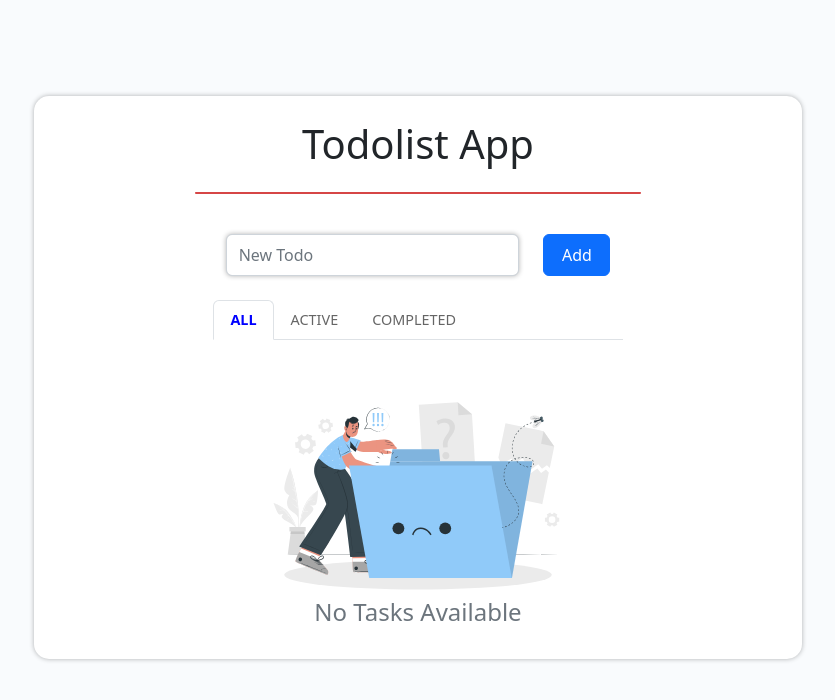
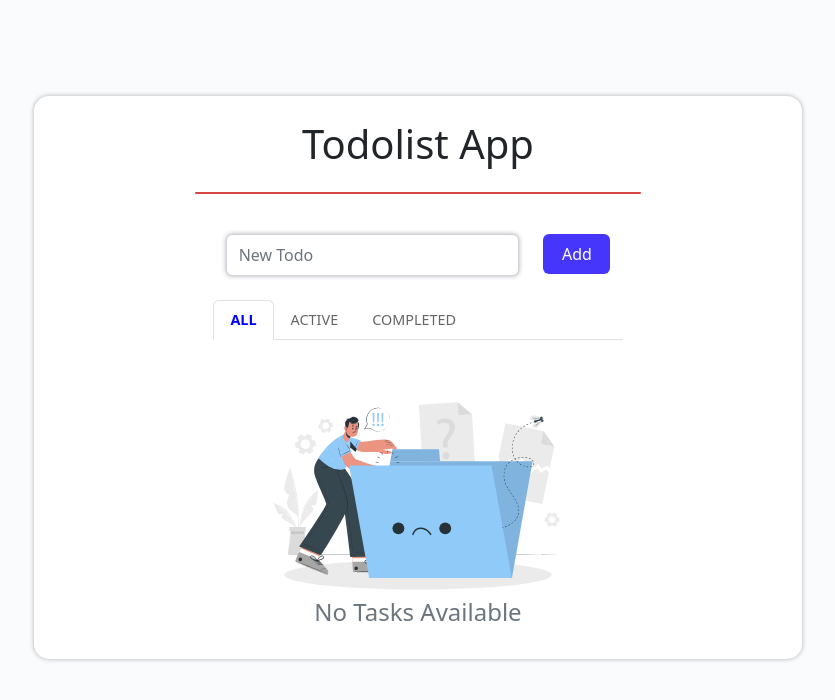
Before and after one commit to royanlord/skilvul-todolist-app, a React (Vite) app: page / in a window 1280 px wide. Shown: the top 700 px of the page, without its empty margins (222-1057 px from the left). Built offline with nearby package versions, Linux system fonts and the light colour scheme.

Commit message:
modify n restyle btn add n update

```diff
--- a/src/App.css
+++ b/src/App.css
@@ -20,6 +20,22 @@ body {
 
 form {
   width: 70%;
+}
+
+form .btn-update:hover {
+  background-color: #2B7A0B !important;
+}
+
+form .btn-update:active {
+  background-color: #24610c !important;
+}
+
+form .btn-add:hover {
+  background-color: #484CB0 !important;
+}
+
+form .btn-add:active {
+  background-color: #362999 !important;
 }
 
 .todos {
--- a/src/components/TodoList.jsx
+++ b/src/components/TodoList.jsx
@@ -112,7 +112,29 @@ export const TodoList = () => {
                             />
                         </div>
                         <div className="col-lg-2 col-md-12 pt-lg-0 pt-2">
-                            {updateTodo ? (<button type='submit' className='btn btn-primary py-lg-2 py-1 w-100'>Update</button>) : (<button type='submit' className='btn btn-primary py-lg-2 py-1 w-100'>Add</button>)}
+                            {updateTodo ? (
+                                <button
+                                    type='submit'
+                                    className='btn btn-update btn-primary py-lg-2 py-1 w-100'
+                                    style={{
+                                        backgroundColor: "#379237",
+                                        border: "none"
+                                    }}
+                                >
+                                    Update
+                                </button>
+                            ) : (
+                                <button
+                                    type='submit'
+                                    className='btn btn-add btn-primary py-lg-2 py-1 w-100'
+                                    style={{
+                                        backgroundColor: "#4636FC",
+                                        border: "none"
+                                    }}
+                                >
+                                    Add
+                                </button>
+                            )}
                         </div>
                         </div>
                     </form>
```
